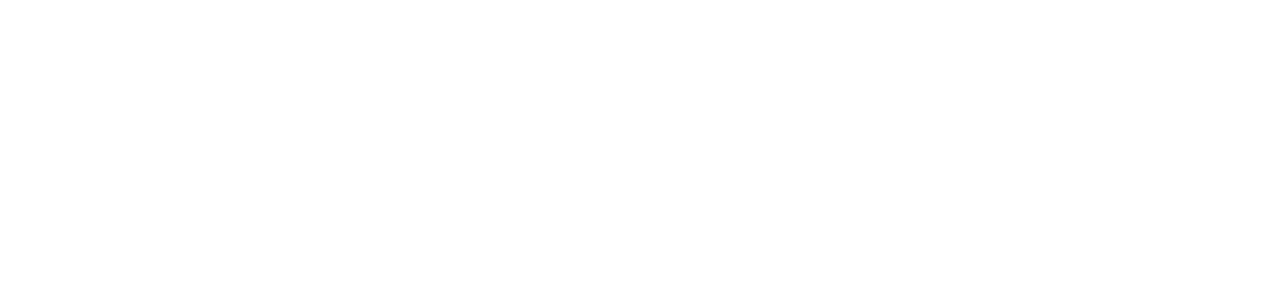
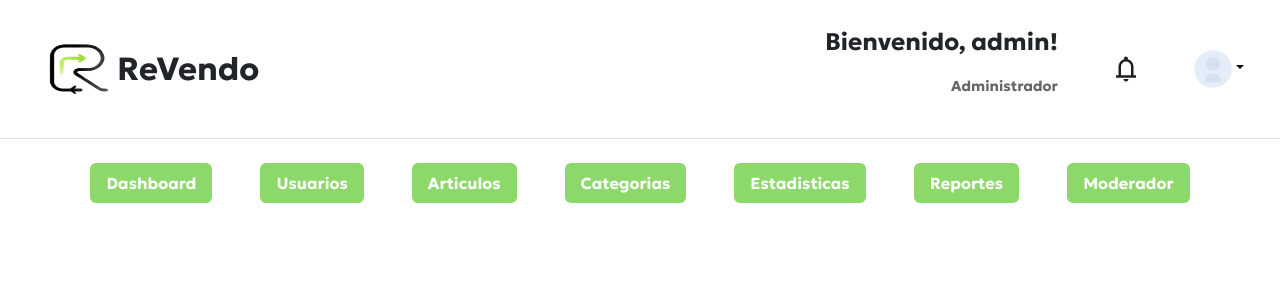
Before and after one commit to mozonas/MASTER-UNIR-PROYECTO-REVENDO-FRONTEND, an Angular app: page /admin-layout in a window 1280 px wide. Before the commit this address led to /. Shown: the top 300 px of the page. Built offline with nearby package versions, Linux system fonts and the light colour scheme.

Commit message:
creación admin-layout

```diff
--- a/src/app/app.routes.ts
+++ b/src/app/app.routes.ts
@@ -3,8 +3,8 @@
 import { LoginComponent } from './pages/authentication/login/login.component';
 import { SignupComponent } from './pages/authentication/signup/signup.component';
 import { UserPageInfoComponent } from './pages/user/user-page-info/user-page-info';
-import { AdminHeaderComponent } from './shared/headers/admin-header/admin-header.component';
 import { HeaderMenuComponent } from './shared/headers/header-menu/header-menu.component';
+import { AdminLayoutComponent } from './pages/admin/admin-layout/admin-layout.component';
 
 export const routes: Routes = [
   { path: "", pathMatch: 'full', redirectTo: "home" },
@@ -13,6 +13,6 @@
   { path: 'signup', component: SignupComponent },
   { path: 'user-info', component: UserPageInfoComponent },
   { path: 'header-menu', component: HeaderMenuComponent},
-  { path: 'admin-header', component: AdminHeaderComponent}
+  { path: 'admin-layout', component: AdminLayoutComponent}
 
 ];
--- a/src/app/shared/headers/admin-header/admin-header.component.css
+++ b/src/app/pages/admin/admin-layout/admin-layout.component.css
@@ -68,6 +68,7 @@
     width: 350px;
 }
 
+
 .menu-buscadores{
     display: flex;
     justify-content: center;
--- /dev/null
+++ b/src/app/pages/admin/admin-layout/admin-layout.component.html
@@ -0,0 +1,72 @@
+ <!-- cabezera -->
+<div class="page-shell">
+  <header class="p-4 mb-3 border-bottom page-header">
+    <div class="container-fluid d-flex g-4 align-items-center">
+
+      <!-- LOGO -->
+      <div class="logo-container">
+        <a href="#">
+          <img src="/images/logo_revendo.png" alt="Revendo logo" width="80" height="60"/>
+        </a>
+        <p class="texto-marca">ReVendo</p>
+      </div>
+
+      <!-- TExt + AVATAR -->
+      <div class="d-flex align-items-center gap-5 ms-auto">
+
+        <!-- text -->
+         <div class = "texto-admin">
+            <p>Bienvenido, admin!</p>
+            <p>Administrador</p>
+         </div>
+
+         <div>
+            <a href="#">
+              <img src="/images/bell.svg" alt="notificaciones" width="40" height="30"/>
+            </a>
+         </div>
+        <!-- AVATAR-->
+        <div class="flex-shrink-0 dropdown avatar-dropdown">
+          <a href="#" class="d-block link-body-emphasis text-decoration-none dropdown-toggle" data-bs-toggle="dropdown" aria-expanded="false">
+            <img src="/images/profile-avatar.svg" alt="Avatar de perfil" width="38" height="38" class="rounded-circle"/>
+          </a>
+          <ul class="dropdown-menu dropdown-menu-end text-small shadow">
+            <li><a class="dropdown-item" href="#">Perfil</a></li>
+            <li><a class="dropdown-item" href="#">Cerrar sesión</a></li>
+          </ul>
+        </div>
+
+      </div>
+    </div>
+  </header>
+
+ <!--menu-->
+    <div class ="menu-gestiones">
+      <nav class="py-2 bg-body page-nav mx-auto ">
+        <div class="container d-flex flex-wrap">
+          <ul class="nav justify-content-center gap-5">
+                <li class="nav-item  flex-fill text-center ">
+              <a class="btn btn-gestiones" href="#"> Dashboard</a>
+            </li>
+            <li class="nav-item  flex-fill text-center ">
+              <a class="btn btn-gestiones" href="#"> Usuarios</a>
+            </li>
+            <li class="nav-item flex-fill text-center">
+              <a class="btn btn-gestiones" href="#"> Articulos</a>
+            </li>
+            <li class="nav-item flex-fill text-center">
+              <a class="btn btn-gestiones" href="#"> Categorias</a>
+            </li>
+            <li class="nav-item  flex-fill text-center ">
+              <a class="btn btn-gestiones" href="#"> Estadisticas</a>
+            </li>
+            <li class="nav-item flex-fill text-center">
+              <a class="btn btn-gestiones" href="#"> Reportes</a>
+            </li>
+            <li class="nav-item flex-fill text-center">
+              <a class="btn btn-gestiones" href="#"> Moderador</a>
+            </li>
+          </ul>
+        </div>
+      </nav>
+      </div>
--- a/src/app/shared/headers/admin-header/admin-header.component.html
+++ /dev/null
@@ -1,109 +0,0 @@
- <!-- cabezera -->
-<div class="page-shell">
-  <header class="p-4 mb-3 border-bottom page-header">
-    <div class="container-fluid d-flex g-4 align-items-center">
-
-      <!-- LOGO -->
-      <div class="logo-container">
-        <a href="#">
-          <img
-            src="/images/logo_revendo.png"
-            alt="Revendo logo"
-            width="80"
-            height="60"
-          />
-        </a>
-        <p class="texto-marca">ReVendo</p>
-      </div>
-
-      <!-- TExt + AVATAR -->
-      <div class="d-flex align-items-center gap-5 ms-auto">
-
-        <!-- text -->
-         <div class = "texto-admin">
-            <p>Bienvenido, admin!</p>
-            <p>Administrador</p>
-         </div>
-
-        <!-- AVATAR-->
-        <div class="flex-shrink-0 dropdown avatar-dropdown">
-          <a
-            href="#"
-            class="d-block link-body-emphasis text-decoration-none dropdown-toggle"
-            data-bs-toggle="dropdown"
-            aria-expanded="false"
-          >
-            <img
-              src="/images/profile-avatar.svg"
-              alt="Avatar de perfil"
-              width="38"
-              height="38"
-              class="rounded-circle"
-            />
-          </a>
-          <ul class="dropdown-menu dropdown-menu-end text-small shadow">
-            <li><a class="dropdown-item" href="#">Salir</a></li>
-          </ul>
-        </div>
-
-      </div>
-    </div>
-  </header>
-    <!--menu-->
-     <div class ="menu-gestiones">
-      <nav class="py-2 bg-body page-nav mx-auto ">
-        <div class="container d-flex flex-wrap">
-          <ul class="nav justify-content-center gap-5">
-            <li class="nav-item  flex-fill text-center ">
-              <a
-                class="btn btn-gestiones"
-                href="#">
-                Gestión usuarios
-              </a>
-            </li>
-            <li class="nav-item flex-fill text-center">
-              <a
-                class="btn btn-gestiones"
-                href="#">
-                Gestión articulos
-              </a>
-            </li>
-            <li class="nav-item flex-fill text-center">
-              <a
-                class="btn btn-gestiones"
-                href="#">
-                Gestión de reportes
-              </a>
-            </li>
-            <li class="nav-item flex-fill text-center">
-              <a
-                class="btn btn-gestiones"
-                href="#">
-                 Gestión de categorías
-              </a>
-            </li>
-          </ul>
-        </div>
-      </nav>
-      </div>
- <div class="menu-buscadores">
-    <div class="input-group mb-3 mt-3 buscador">
-          <div class="input-group-prepend">
-            <span class="input-group-text">
-              <img src="/images/lupa.png" width="24" height="24" alt="Buscar">
-            </span>
-          </div>
-          <input type="text" class="form-control" placeholder="Buscar usuario"
-            aria-label="Buscar">
-        </div>
-         <div class="input-group mb-3 mt-3 buscador">
-          <div class="input-group-prepend">
-            <span class="input-group-text">
-              <img src="/images/lupa.png" width="24" height="24" alt="Buscar">
-            </span>
-          </div>
-          <input type="text" class="form-control" placeholder="Buscar email"
-            aria-label="Buscar">
-        </div>
-    </div>
-</div>
```
Also changed, not shown: src/app/pages/admin/admin-layout/admin-layout.component.ts (added, +11 -0 lines), src/app/shared/headers/admin-header/admin-header.component.ts (deleted, +0 -11 lines), src/app/shared/headers/header-menu/header-menu.component.html (+8 -25 lines), public/images/bell.svg (added).
